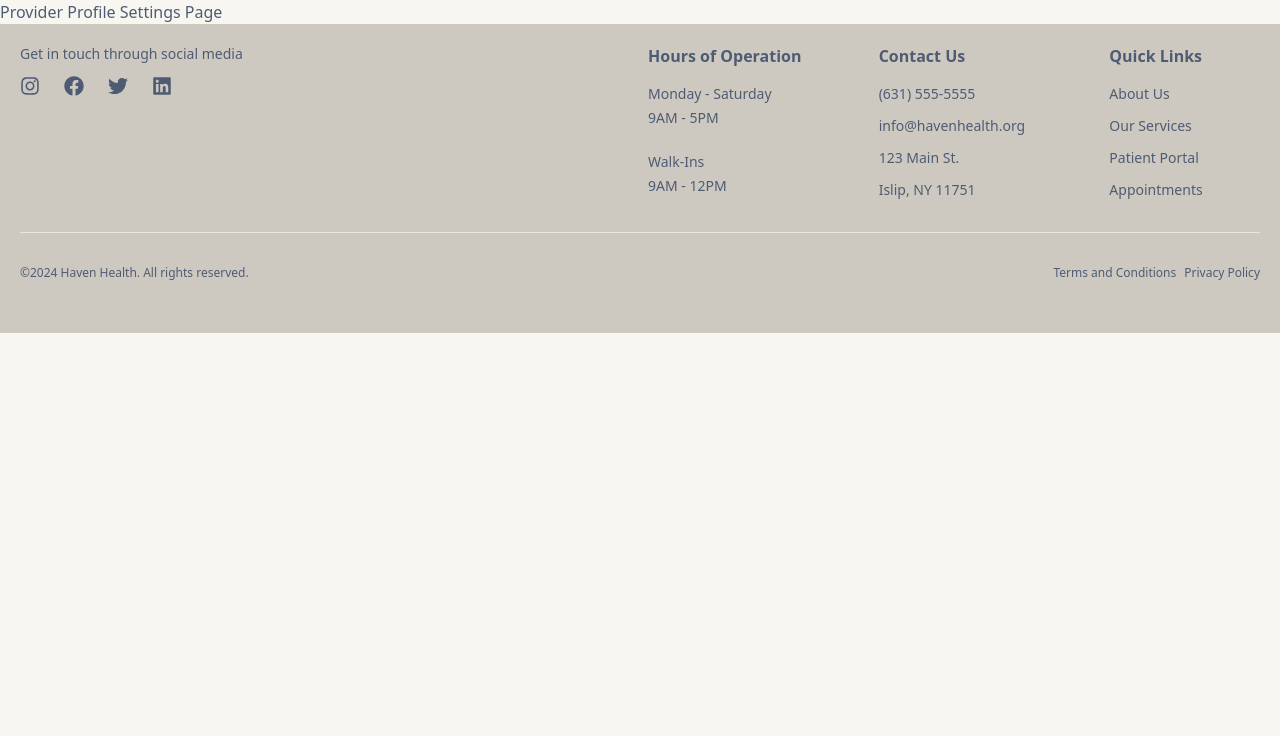
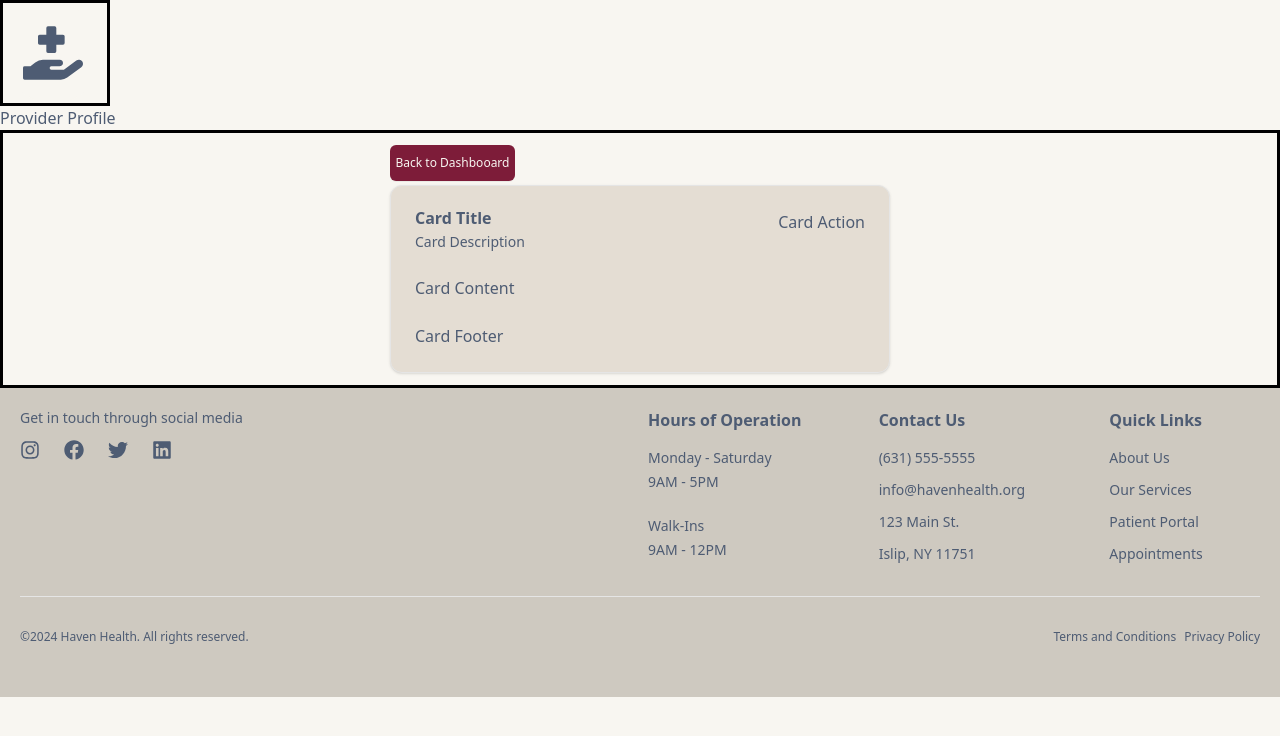
Before and after one commit to rzagramonte/haven-health, a Next.js app: page /provider/profile in a window 1280 px wide. Shown: the top 736 px of the page. Built offline with nearby package versions, Linux system fonts and the light colour scheme; no server answers.

Commit message:
feat(provider/profile/page.tsx): provider icon and button implemented
implemented the provider profile icon, button and card

```diff
--- a/app/provider/profile/page.tsx
+++ b/app/provider/profile/page.tsx
@@ -1,7 +1,47 @@
+import { FaHandHoldingMedical } from 'react-icons/fa'
+
+import { Avatar } from '@/components/ui/avatar'
+import { Button } from '@/components/ui/button'
+import {
+  Card,
+  CardAction,
+  CardContent,
+  CardDescription,
+  CardFooter,
+  CardHeader,
+  CardTitle,
+} from '@/components/ui/card'
+
 export default function ProfilePage() {
   return (
     <main>
-      <h1>Provider Profile Settings Page</h1>
+      <div className="border-3 border-black w-full max-w-[110px]">
+        <Avatar className="w-[100px] h-[100px] bg-background flex items-center justify-center">
+          <FaHandHoldingMedical className="w-[60px] h-[60px] text-foreground" />
+        </Avatar>
+      </div>
+      <h1>Provider Profile</h1>
+
+      <div className="p-3 flex flex-col gap-1 items-center border-3 border-black">
+        <div className=" w-full max-w-[500px]">
+          <Button className="w-full max-w-[125px] text-xs">
+            Back to Dashbooard
+          </Button>
+        </div>
+        <Card className="w-full max-w-[500px] bg-card">
+          <CardHeader>
+            <CardTitle>Card Title</CardTitle>
+            <CardDescription>Card Description</CardDescription>
+            <CardAction>Card Action</CardAction>
+          </CardHeader>
+          <CardContent>
+            <p>Card Content</p>
+          </CardContent>
+          <CardFooter>
+            <p>Card Footer</p>
+          </CardFooter>
+        </Card>
+      </div>
     </main>
   )
 }
--- /dev/null
+++ b/components/ui/avatar.tsx
@@ -0,0 +1,53 @@
+'use client'
+
+import * as AvatarPrimitive from '@radix-ui/react-avatar'
+import * as React from 'react'
+
+import { cn } from '@/lib/utils'
+
+function Avatar({
+  className,
+  ...props
+}: React.ComponentProps<typeof AvatarPrimitive.Root>) {
+  return (
+    <AvatarPrimitive.Root
+      data-slot="avatar"
+      className={cn(
+        'relative flex size-8 shrink-0 overflow-hidden rounded-full',
+        className,
+      )}
+      {...props}
+    />
+  )
+}
+
+function AvatarImage({
+  className,
+  ...props
+}: React.ComponentProps<typeof AvatarPrimitive.Image>) {
+  return (
+    <AvatarPrimitive.Image
+      data-slot="avatar-image"
+      className={cn('aspect-square size-full', className)}
+      {...props}
+    />
+  )
+}
+
+function AvatarFallback({
+  className,
+  ...props
+}: React.ComponentProps<typeof AvatarPrimitive.Fallback>) {
+  return (
+    <AvatarPrimitive.Fallback
+      data-slot="avatar-fallback"
+      className={cn(
+        'bg-muted flex size-full items-center justify-center rounded-full',
+        className,
+      )}
+      {...props}
+    />
+  )
+}
+
+export { Avatar, AvatarFallback, AvatarImage }
--- a/package.json
+++ b/package.json
@@ -19,6 +19,7 @@
   "dependencies": {
     "@commitlint/config-conventional": "^19.8.1",
     "@hookform/resolvers": "^5.1.1",
+    "@radix-ui/react-avatar": "^1.1.10",
     "@radix-ui/react-checkbox": "^1.3.2",
     "@radix-ui/react-label": "^2.1.7",
     "@radix-ui/react-popover": "^1.1.14",
@@ -37,8 +38,8 @@
     "react": "^19.0.0",
     "react-day-picker": "^9.8.0",
     "react-dom": "^19.0.0",
+    "react-hook-form": "^7.60.0",
     "react-icons": "^5.5.0",
-    "react-hook-form": "^7.60.0",
     "sonner": "^2.0.6",
     "tailwind-merge": "^3.3.0",
     "zod": "^4.0.5"
```
Also changed, not shown: 1 other file (tests, documents, lock files or other folders).
